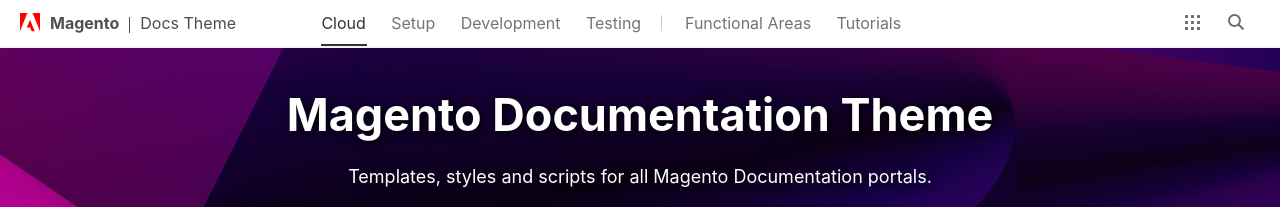
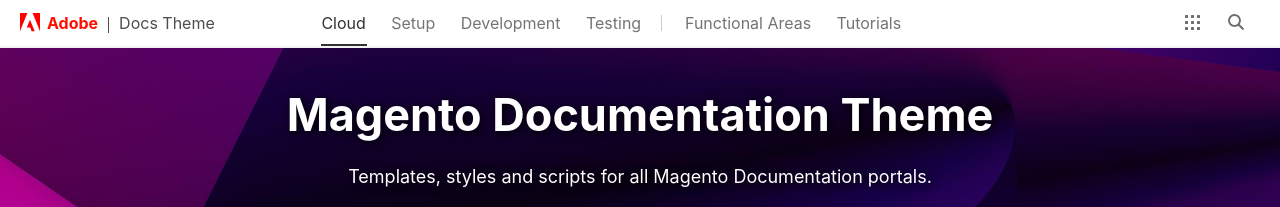
Before and after one commit to commerce-docs/devdocs-theme, a Jekyll site: the page built from index.md, in a window 1280 px wide. Shown: the top 207 px of the page. Built offline with Jekyll 4.4.1, drawn with Linux system fonts in a browser that asks for light colours; some web fonts are replaced; comment, search, counter and statistics services are not loaded.

Commit message:
Replace Magento with Adobe in site logo

```diff
--- a/_includes/layout/site-nav.html
+++ b/_includes/layout/site-nav.html
@@ -8,7 +8,7 @@
 
     <a class="logo" data-proofer-ignore href="{{ site.baseurl }}/">
       <img class="logo-image" src="{{ site.baseurl }}/assets/i/adobe-a.svg" alt="Adobe">
-      <span class="logo-text">Magento</span>
+      <span class="logo-text">Adobe</span>
       <span class="site-logo">{{ site.logo }}</span>
     </a>
 
--- a/_scss/partials/_site-header.scss
+++ b/_scss/partials/_site-header.scss
@@ -165,8 +165,8 @@
   .logo-text {
     font-weight: 700;
     font-size: 16px;
-    margin-left: 10px;
-    color: var(--spectrum-body-text-color, var(--spectrum-alias-text-color));
+    margin-left: 7px;
+    color: rgb(255, 15, 0);
   }
 
   // Name of the website
```
Also changed, not shown: assets/css/app.css.
